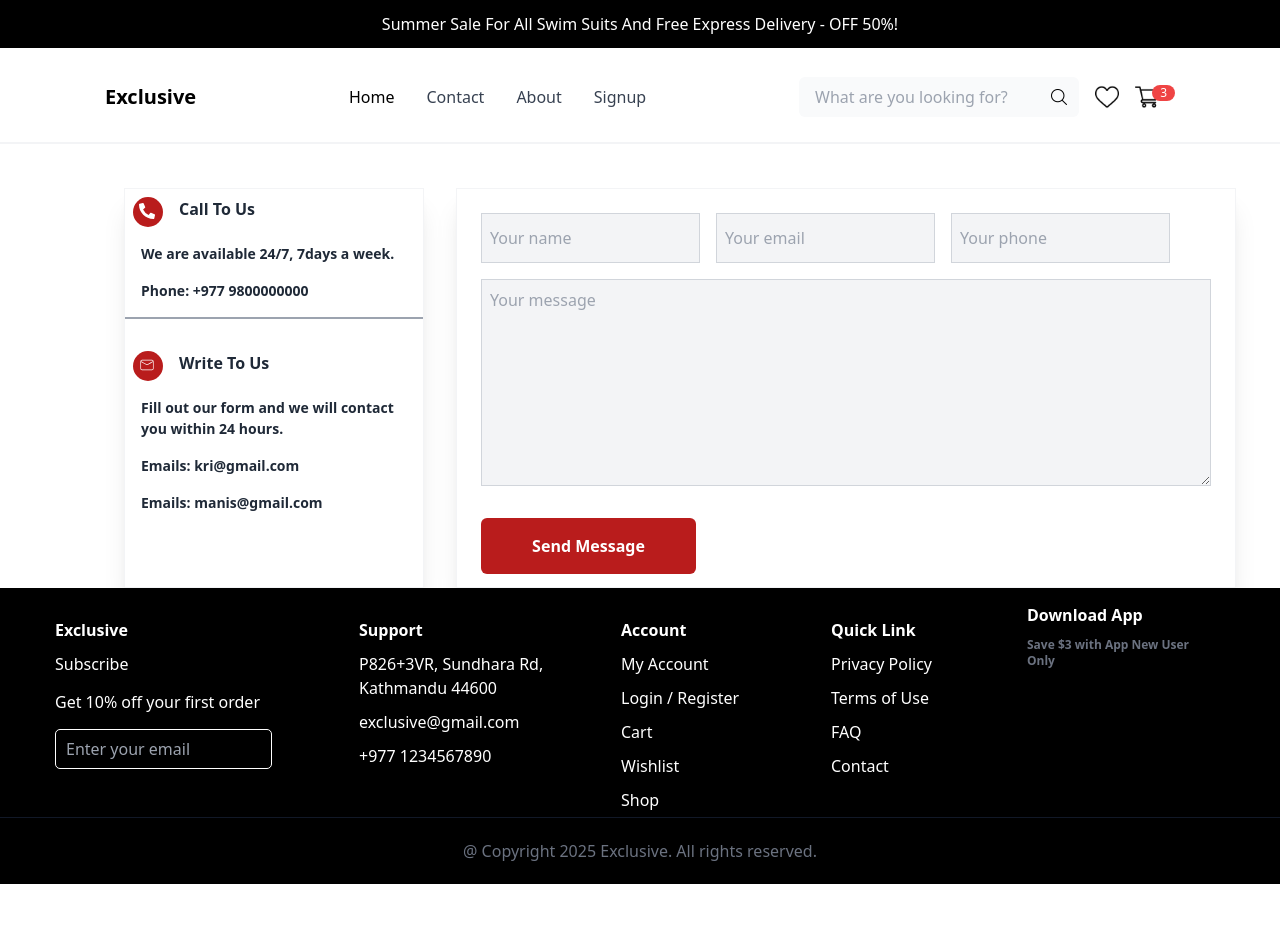
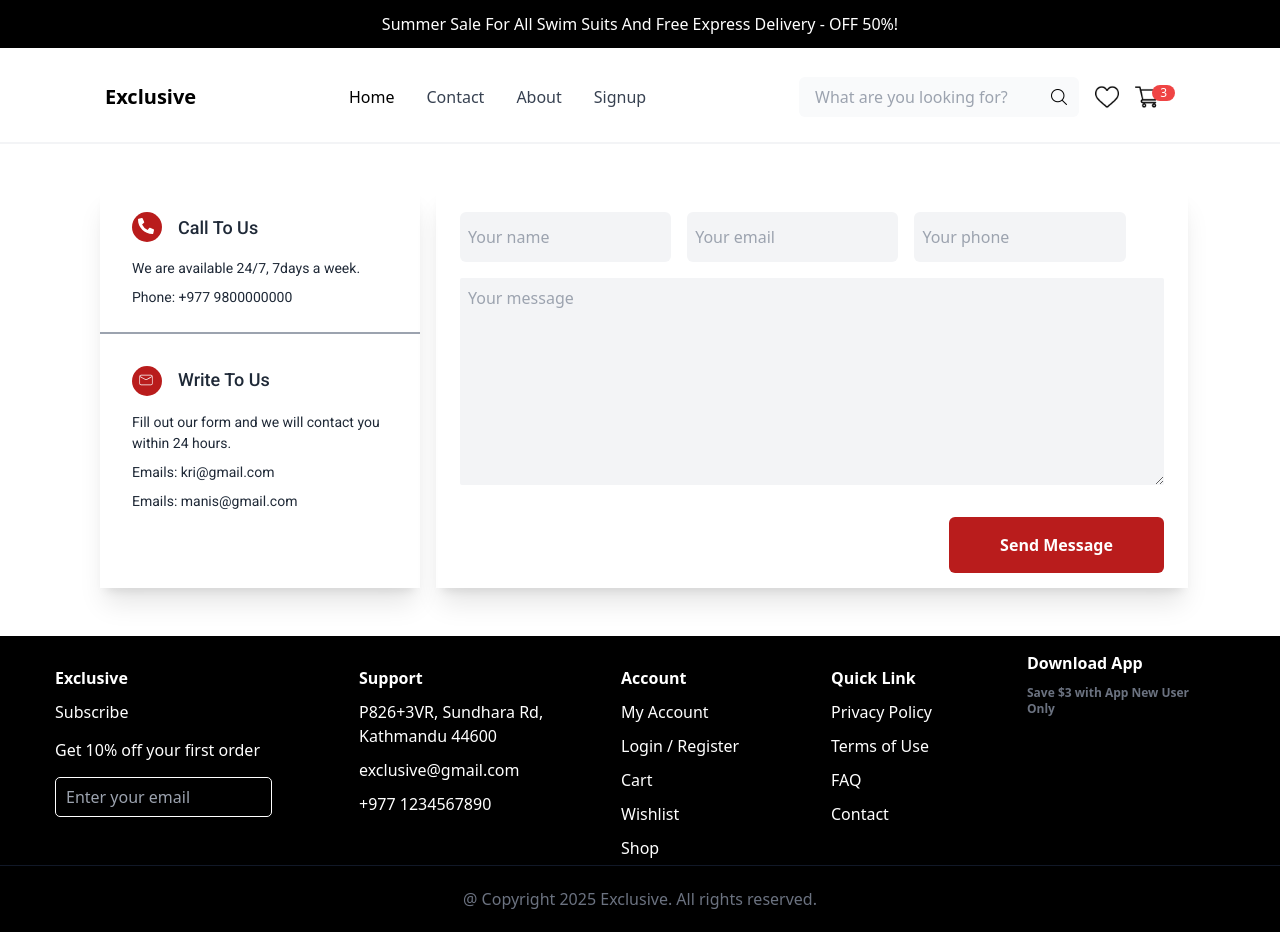
Before and after one commit to krituhero/ecommerce-with-react, a React (Vite) app: page /contact in a window 1280 px wide. Before the commit the page ends 884 px from the top, so only its background shows below. Built offline with nearby package versions, Linux system fonts and the light colour scheme.

Commit message:
improved ux

```diff
--- a/src/components/Contact.jsx
+++ b/src/components/Contact.jsx
@@ -12,41 +12,41 @@ function Contact() {
   return (
     <>
       <Header />
-      <div className="flex flex-col w-[100%] justify-round px-11 gap-8 mt-11 items-center text-gray-800 md:flex-row">
-        <div className="max-w-[300px] h-[400px] border border-gray-100 shadow-xl sm:w-[90%] lg:ml-20">
-          <div className="font-bold text-[16px]">
-            <div className="flex gap-4 m-2">
-              <div className="w-[30px] h-[30px] rounded-[50%] bg-red-700">
+      <div className="flex flex-col w-[100%] justify-round mb-12 pr-[92px] gap-4 mt-11 items-center text-gray-800 md:flex-row">
+        <div className="max-w-[320px] h-[400px] border-none shadow-xl sm:w-[90%] lg:ml-[100px]">
+          <div className="p-4 pb-2 font-bold text-[16px]">
+            <div className="flex items-center gap-4 m-2">
+              <div className="ml-2 w-[30px] h-[30px] rounded-[50%] bg-red-700">
                 <FaPhoneAlt
                   style={{ margin: ".4rem", color: "white" }}
                 ></FaPhoneAlt>
               </div>
-              <h3 className="font-bold text-[16px]">Call To Us</h3>
+              <h3 className="font-medium text-[18px] font-roboto">Call To Us</h3>
             </div>
-            <p className="text-[14px] m-4">
+            <p className="text-[14px] mb-2  m-4 font-roboto font-normal">
               We are available 24/7, 7days a week.
             </p>
-            <p className="text-[14px] m-4">Phone: +977 9800000000</p>
+            <p className="text-[14px] m-4 mt-2 font-roboto font-normal">Phone: +977 9800000000</p>
           </div>
           <hr className="border border-gray-400 mb-8"></hr>
-          <div className="font-bold text-[16px]">
+          <div className="p-4 pt-0 font-bold text-[16px]">
             <div className="mail">
               <div className="flex gap-4 m-2">
-                <div className="w-[30px] h-[30px] rounded-[50%] bg-red-700">
+                <div className="ml-2 w-[30px] h-[30px] rounded-[50%] bg-red-700">
                   <CiMail style={{ margin: ".4rem", color: "white" }}></CiMail>
                 </div>
-                <h3 className="font-bold text-[16px]">Write To Us</h3>
+                <h3 className="font-bold text-[18px] font-roboto font-medium">Write To Us</h3>
               </div>
             </div>
-            <p className="text-[14px] m-4">
+            <p className="text-[14px] m-4 mb-2 font-roboto font-normal">
               Fill out our form and we will contact you within 24 hours.
             </p>
-            <p className="text-[14px] m-4">Emails: kri@gmail.com</p>
-            <p className="text-[14px] m-4">Emails: manis@gmail.com</p>
+            <p className="text-[14px] m-4 mt-2 mb-2 font-roboto font-normal">Emails: kri@gmail.com</p>
+            <p className="text-[14px] m-4 mt-2 font-roboto font-normal">Emails: manis@gmail.com</p>
           </div>
         </div>
         {/* Contact Form */}
-        <div className="flex flex-col w-full max-w-[800px] h-auto border border-gray-100 shadow-xl p-6 gap-4 sm:w-[90%] md:h-[400px]">
+        <div className="flex flex-col w-full max-w-[800px] h-auto border-none shadow-xl p-6 gap-4 sm:w-[90%] md:h-[400px]">
           <form
             className="flex flex-col w-full items-start gap-4"
             onSubmit={handleSubmit}
@@ -55,33 +55,35 @@ function Contact() {
             <div className="flex flex-col gap-4 w-full md:flex-row">
               <input
                 type="text"
-                className="w-full md:w-[30%] h-[50px] border border-gray-300 bg-gray-100 p-2"
+                className="w-full md:w-[30%] h-[50px] rounded-md bg-gray-100 p-2"
                 placeholder="Your name"
                 required
               />
               <input
                 type="email"
-                className="w-full md:w-[30%] h-[50px] border border-gray-300 bg-gray-100 p-2"
+                className="w-full md:w-[30%] h-[50px] rounded-md bg-gray-100 p-2"
                 placeholder="Your email"
                 required
               />
               <input
                 type="tel"
-                className="w-full md:w-[30%] h-[50px] border border-gray-300 bg-gray-100 p-2"
+                className="w-full md:w-[30%] h-[50px] rounded-md bg-gray-100 p-2"
                 placeholder="Your phone"
               />
             </div>
             <textarea
-              className="w-full h-[207px] border border-gray-300 bg-gray-100 p-2"
+              className="w-full h-[207px] rounded-sm bg-gray-100 p-2"
               placeholder="Your message"
               required
             />
+            <div className="flex w-full justify-end ">
             <button
               type="submit"
-              className="font-semibold w-full max-w-[215px] h-[56px] mt-4 border-gray-700 rounded-md bg-red-700 text-white hover:bg-red-500 hover:text-gray-800"
+              className="font-semibold w-full max-w-[215px] h-[56px] mt-4 border-gray-700 rounded-md  bg-red-700 text-white hover:bg-red-500 hover:text-gray-800"
             >
               Send Message
             </button>
+            </div>
           </form>
         </div>
       </div>
```
